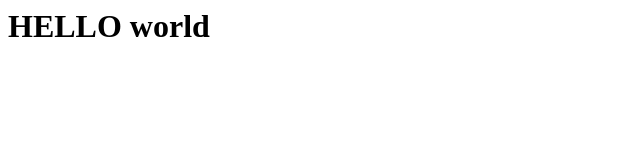
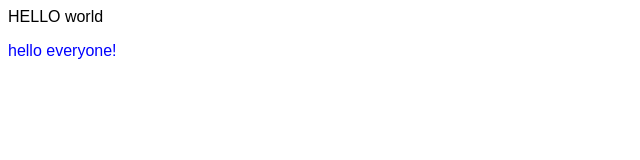
Before and after one commit to Altyshka14/algoritmika, a plain HTML site: page index.html in a window 1280 px wide. Shown: the whole page, without its empty margins (0-640 px from the left). Drawn offline with Linux system fonts and the light colour scheme.

Commit message:
Enhance index.html with styles and new content
Added inline styles to body and h1 elements, and included a new paragraph.

```diff
--- a/index.html
+++ b/index.html
@@ -1,5 +1,6 @@
 <html>
-<body>
-<h1>HELLO world</h1>
+<body style="font-family:sans-serif; background color: lightblue>
+<h1 style="text-aling">HELLO world</h1>
+  <p style="color:blue;">hello everyone!</p>
 </body>
 </html>
```
